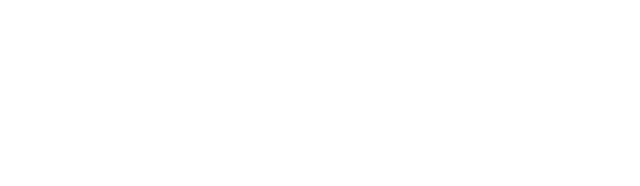
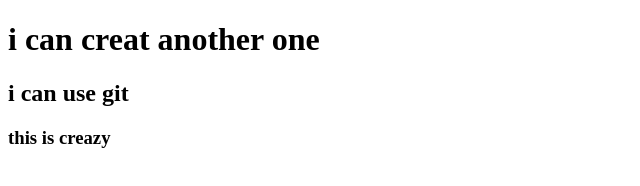
Before and after one commit to shuzanmahamud/my-another-repo, a plain HTML site: page index.html in a window 1280 px wide. Shown: the whole page, without its empty margins (0-640 px from the left). Drawn offline with Linux system fonts and the light colour scheme.

Commit message:
added header

```diff
--- a/index.html
+++ b/index.html
@@ -7,6 +7,8 @@
     <title>my second github repo</title>
 </head>
 <body>
-
+    <h1>i can creat another one</h1>
+    <h2>i can use git </h2>
+    <h3>this is creazy </h3>
 </body>
 </html>
```
